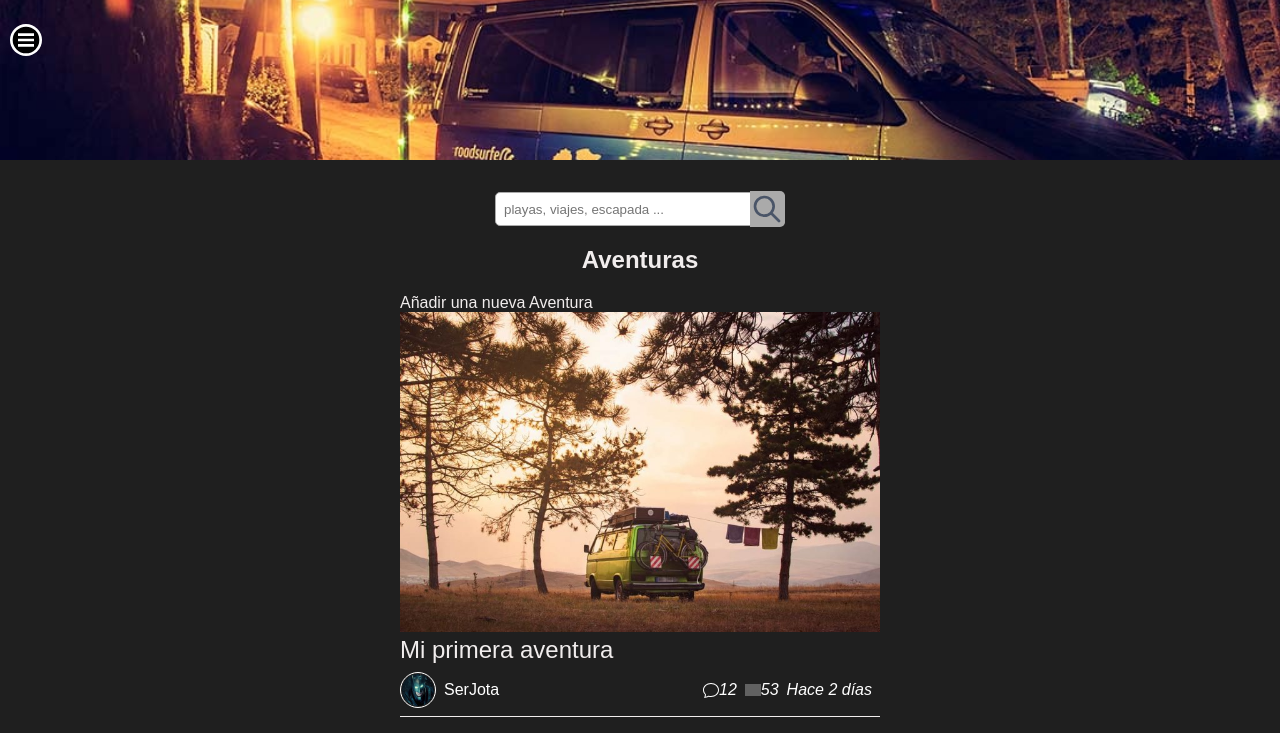
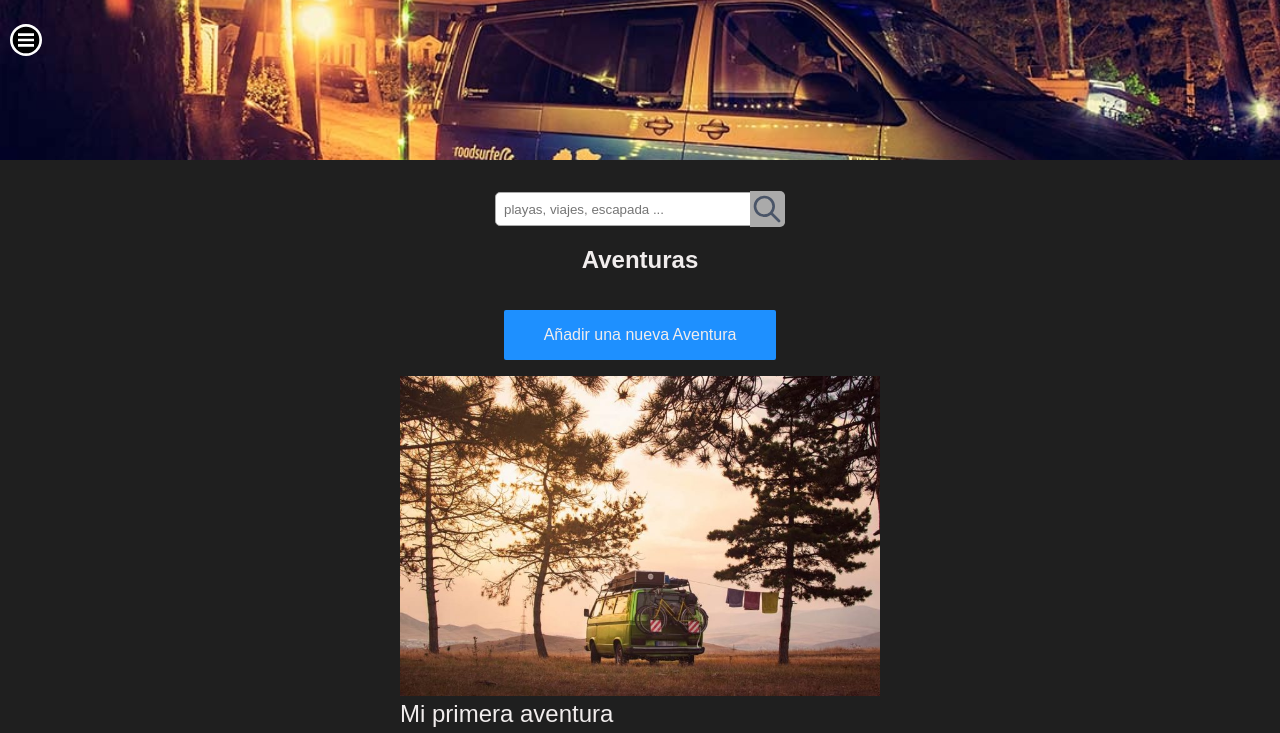
Before and after one commit to j0tac3/miprimerafurgo, an Angular app: page /aventuras in a window 1280 px wide. Shown: the top 733 px of the page. Built offline with nearby package versions, Linux system fonts and the light colour scheme; grey boxes are pictures that could not be loaded.

Commit message:
Diseñando el formulario dinamico de creacion de post

```diff
--- a/src/app/components/post-components/post-list/post-list.component.css
+++ b/src/app/components/post-components/post-list/post-list.component.css
@@ -6,7 +6,14 @@
 .title{
     text-align: center;
 }
-
+.btn-new-aventura{
+    width: 15rem;
+    padding: 1rem;
+    background-color: dodgerblue;
+    text-align: center;
+    margin: 1rem auto;
+    border-radius: 2px;
+}
 @keyframes show-posts-list {
     from{
         transform: translateX(-150%);
--- a/src/app/components/post-components/post-list/post-list.component.html
+++ b/src/app/components/post-components/post-list/post-list.component.html
@@ -1,6 +1,6 @@
 <div class="post-list-container">
     <h2 class="title">Aventuras</h2>
-    <a class="btn-new-aventura" routerLink="createPost"> Añadir una nueva Aventura</a>
+    <a class="btn-new-aventura" routerLink="'createPost'"> Añadir una nueva Aventura</a>
     <app-post-miniature *ngFor="let post of posts; index as i"
                         [imageURL]="post.imageURL"
                         [title]="post.title"
```
